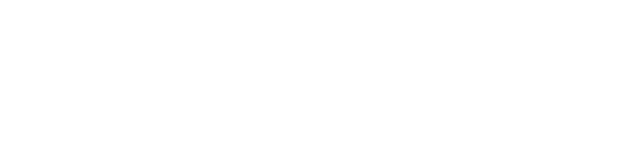
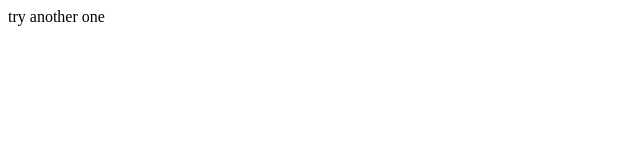
Before and after one commit to KhRuil/web, a plain HTML site: page index.html in a window 1280 px wide. Shown: the whole page, without its empty margins (0-640 px from the left). Drawn offline with Linux system fonts and the light colour scheme.

Commit message:
first try

```diff
--- a/index.html
+++ b/index.html
@@ -6,6 +6,8 @@
     <title>Document</title>
 </head>
 <body>
-
+    <div>
+        try another one
+    </div>
 </body>
 </html>
```
